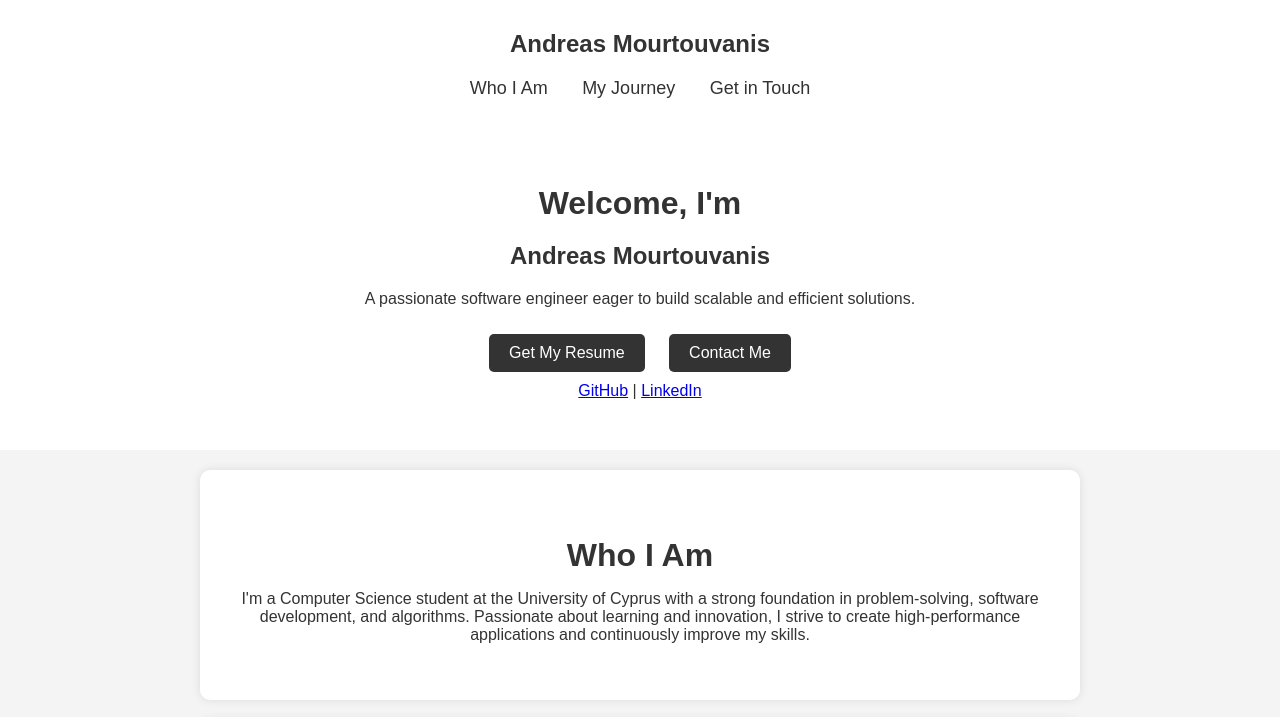
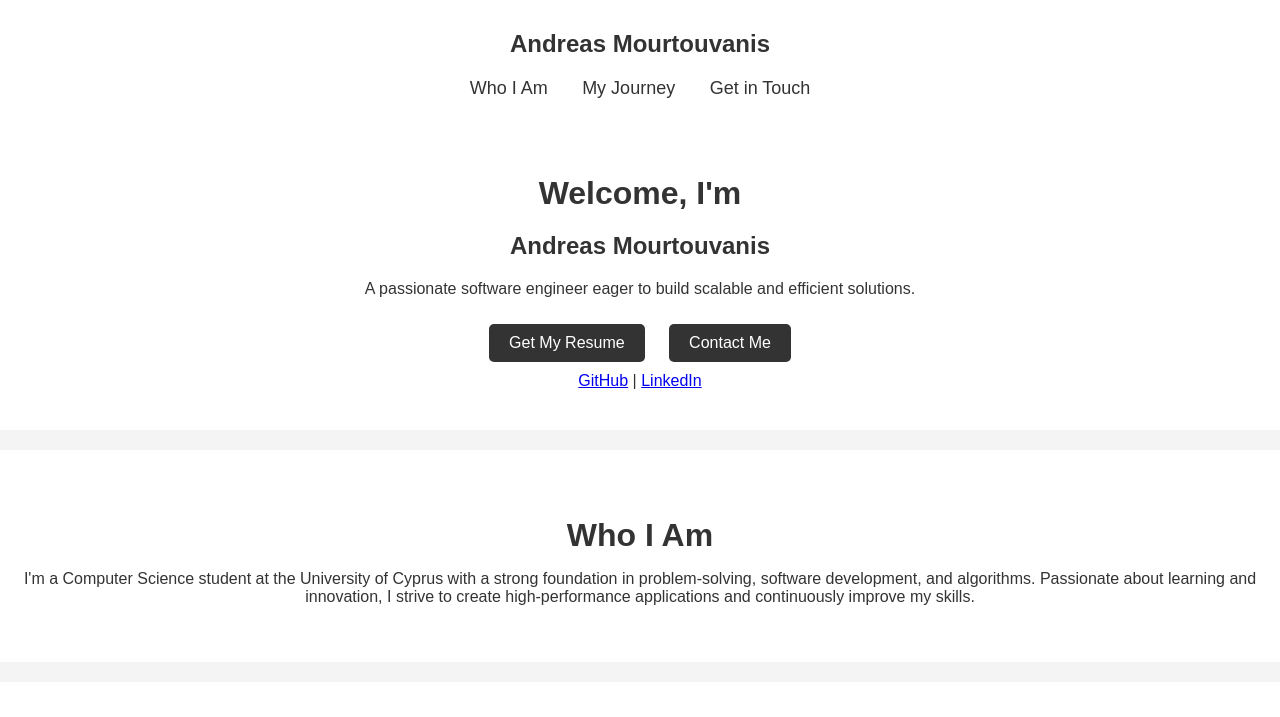
Before and after one commit to mourtou/andreas-portfolio, a plain HTML site: page index.html in a window 1280 px wide. Shown: the top 717 px of the page. Drawn offline with Linux system fonts and the light colour scheme.

Commit message:
style.css

```diff
--- a/style.css
+++ b/style.css
@@ -29,27 +29,23 @@ nav ul li a {
     font-size: 18px;
 }
 
-/* Hero section updated to be full-width */
-#hero {
-    padding: 50px 20px;
+/* Make all sections full-width */
+section {
+    padding: 40px 20px;  /* Using horizontal padding to keep content from touching screen edges on small devices */
     background: white;
-    margin: 0;
+    margin: 0;           /* Remove auto margins */
     width: 100%;
-    box-sizing: border-box; /* ensures padding doesn't cause horizontal scroll */
-    border-radius: 0;       /* remove rounded corners for full width */
-    box-shadow: none;       /* remove shadow if not needed */
+    box-sizing: border-box; /* Ensures padding is included in the width calculation */
+    border-radius: 0;    /* Remove rounded corners */
+    box-shadow: none;    /* Remove shadow if a full-width, flat look is preferred */
 }
 
-.hero-content h1 {
-    font-size: 2.5em;
-    margin: 10px 0;
+/* Optionally add a small gap between sections */
+section + section {
+    margin-top: 20px;
 }
 
-.hero-content p {
-    font-size: 1.2em;
-    color: #666;
-}
-
+/* Button styling remains the same */
 .btn {
     display: inline-block;
     padding: 10px 20px;
@@ -71,16 +67,6 @@ nav ul li a {
     text-decoration: none;
 }
 
-/* All other sections retain the centered, max-width styling */
-section:not(#hero) {
-    padding: 40px;
-    background: white;
-    margin: 20px auto;
-    max-width: 800px;
-    border-radius: 10px;
-    box-shadow: 0 0 10px rgba(0, 0, 0, 0.1);
-}
-
 h2 {
     font-size: 2em;
     margin-bottom: 10px;
@@ -91,4 +77,6 @@ footer {
     color: white;
     padding: 15px 0;
     margin-top: 20px;
+    width: 100%;
+    box-sizing: border-box;
 }
```
